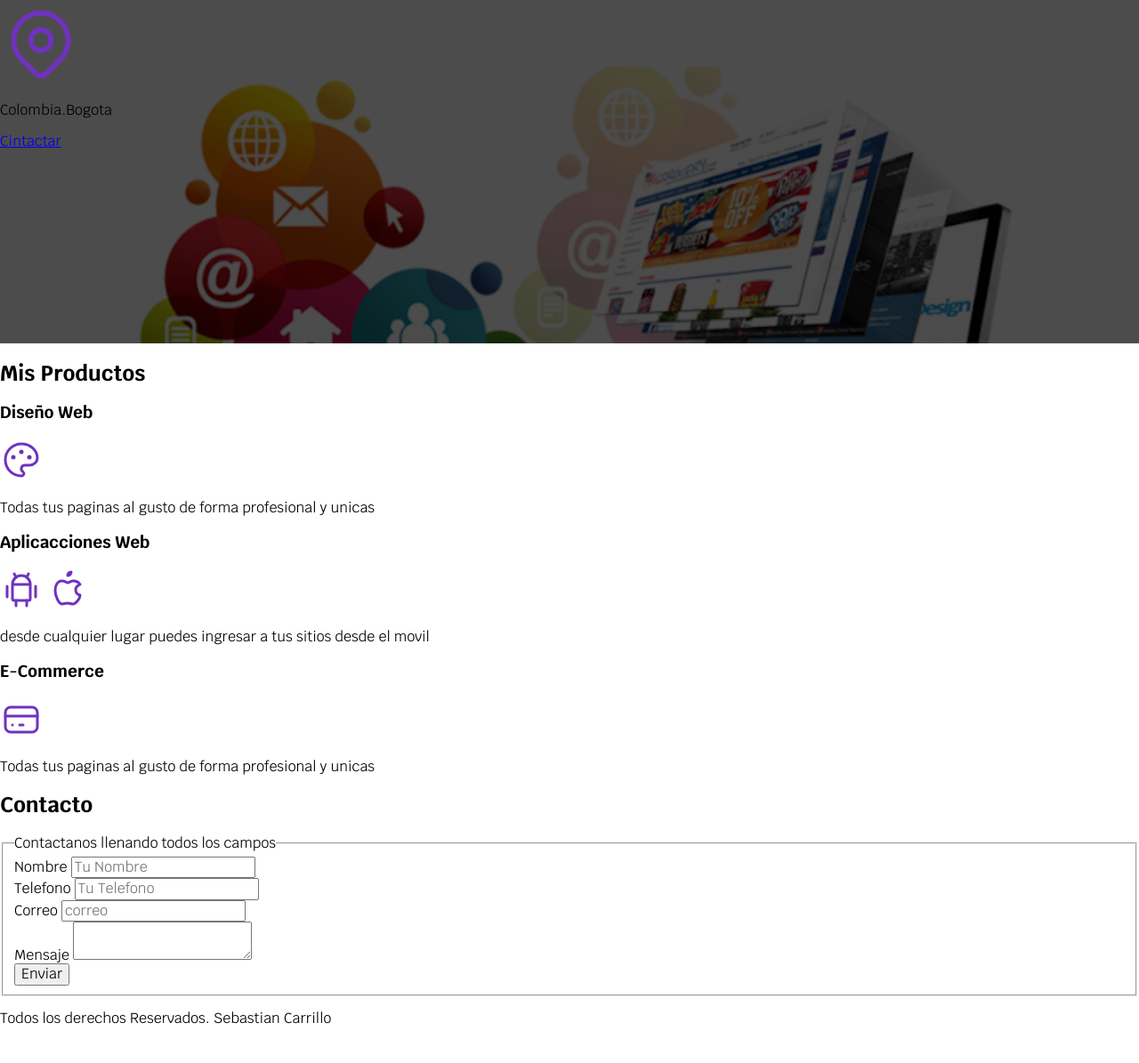
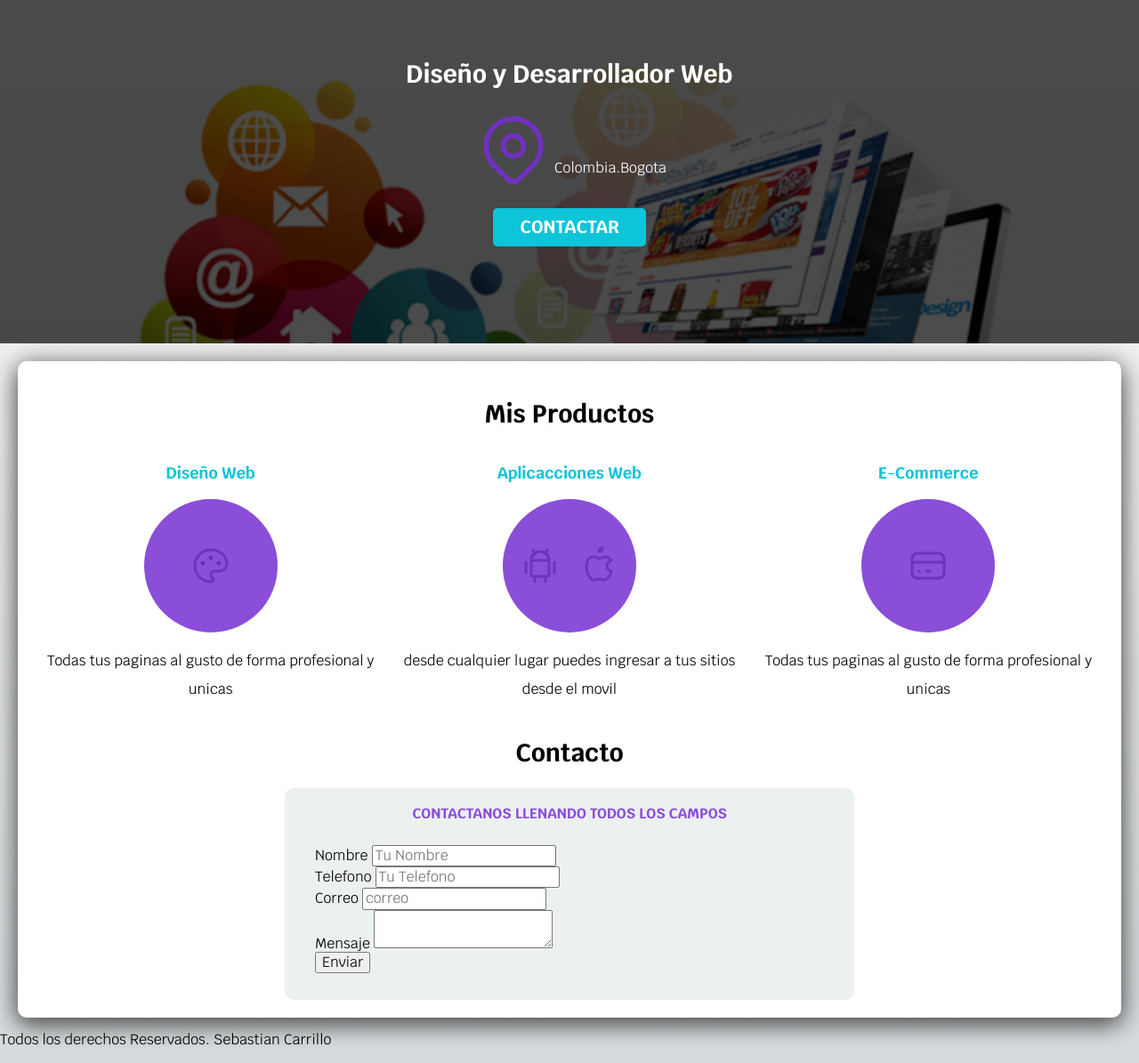
Before and after one commit to ssebastiian/curso_pagina1, a plain HTML site: page index.html in a window 1280 px wide. Shown: the part 202-1397 px from the top of the page at 89% size. Before the commit the page ends 1372 px from the top, so only its background shows below. Drawn offline with Linux system fonts and the light colour scheme.

Commit message:
creacion de la seccion de servicios

```diff
--- a/css/styles.css
+++ b/css/styles.css
@@ -8,13 +8,26 @@
 html{
     font-size: 62.5%;
 }
+*,*::before, *::after{
+    box-sizing: inherit;
+}
 body{
     font-size: 16px;
     font-family: 'Krub', sans-serif;
+    background-image:linear-gradient(to top, #D7DBDD 0%, var(--blanco) 100%);
 }
-.titulo{
+
+h1{
+    font-size: 3.8rem;
+}
+h2{
+    font-size: 2.8rem;
+}
+h3{
+    font-size: 1.8rem;
+}
+h1,h2,h3{
     text-align: center;
-    font-size: 3.8rem;
 }
 
 .titulo span{
@@ -24,6 +37,34 @@ body{
     max-width: 120rem;
     margin: 0 auto;
 }
+
+.botton{
+    background-color: var(--secundario);
+    color: var(--blanco);
+    padding: 1rem 3rem;
+    margin-top: 2rem;
+    font-size: 2rem;
+    text-decoration: none;
+    text-transform: uppercase; /*estilos del botton principal*/
+    font-weight: bold;
+    border-radius: .5rem;
+    width: 80%;
+    text-align: center;
+}
+
+@media (min-width: 768px) {
+    .botton{
+        width: auto;     /*responsive del botton*/
+    }
+}
+
+.sombra{
+    box-shadow: 0px 6px 28px 1px rgba(0,0,0,0.75); /*las sombras de un formulario al su alrededor */
+    background-color: var(--blanco);
+    padding: 2rem;
+    border-radius: 1rem;
+}
+
 .nav-bg{
     background-color: var(--secundario);
 }
@@ -60,10 +101,80 @@ body{
     background-size: cover;
     height: 450px;
     position: relative;
+    margin-bottom: 2rem;
 }
 .contenido-hero{
     position: absolute;
     background-color: rgba(0, 0, 0, .7);
     width: 100%;
     height: 100%;
+
+    display: flex;
+    flex-direction: column;
+    align-items: center;        /*ubicaccion de los objetos "centrar o indicar la ubicacion"*/
+    justify-content: center;
 }
+
+.contenido-hero h2,
+.contenido-hero p{
+    color: var(--blanco);
+
+}
+
+.ubicacion{
+    display: flex;
+    align-items: flex-end;
+}
+@media (min-width:768px) {
+    .servicios{
+        display: grid;
+        grid-template-columns: 1fr 1fr 1fr;
+        column-gap: 1rem;
+    }
+}
+
+.servicio{
+    display: flex;/*modular para ubicarlo*/
+    flex-direction: column; /*le indicamos que va estar en columnas*/
+    align-items: center; /*que centre su contenido*/
+}
+
+.servicio h3{
+    color: var(--secundario);
+}
+.servicio p{
+    line-height: 2;
+    text-align: center;
+}
+/* crear el icono reddondo o circular de la tabla de servicios */
+.servicio .iconos{
+    height: 15rem;
+    width: 15rem;
+    background-color: var(--primario);
+    border-radius: 50%;
+    display: flex; /*modular a los estilos y ya viene por defecto a la derecha*/
+    justify-content: space-evenly;/*acentrar el contenido horizontalmente*/
+    align-items: center; /*vertical mente centrar */
+}
+
+.formulario{
+    background-color:#ECF0F1;
+    width: min(60rem,100%);/* utiliza para el tamaño del formulario tipo responsive*/
+    margin: 0 auto; /* podemos utilizar ya que no esta dentro de un display flex para llamar justifi content*/
+    padding: 2rem;
+    border-radius: 1rem;
+
+}
+
+.formulario fieldset{
+    border: none;
+}
+
+.formulario legend{
+    text-align: center;
+    color: var(--primario);
+    text-transform: uppercase;
+    font-weight: 700;
+    margin-bottom: 2rem;
+
+}
--- a/index.html
+++ b/index.html
@@ -15,7 +15,7 @@
 </head>
 <body>
     <header>
-        <h1 class="titulo">Sebastian Carrillo <span class="titulo"> Desarrollador Web</span></h1>
+        <h1 >Sebastian Carrillo <span> Desarrollador Web</span></h1>
     </header>
 
     <div class="nav-bg">
@@ -29,20 +29,23 @@
     <section class="hero">
         <div class="contenido-hero">
             <h2>Diseño y Desarrollador Web</h2>
+            <div class="ubicacion">
                 <svg xmlns="http://www.w3.org/2000/svg" class="icon icon-tabler icon-tabler-map-pin" width="92" height="92" viewBox="0 0 24 24" stroke-width="1.5" stroke="#6f32be" fill="none" stroke-linecap="round" stroke-linejoin="round">
                     <path stroke="none" d="M0 0h24v24H0z" fill="none"/>
                     <circle cx="12" cy="11" r="3" />
                     <path d="M17.657 16.657l-4.243 4.243a2 2 0 0 1 -2.827 0l-4.244 -4.243a8 8 0 1 1 11.314 0z" />
                 </svg>
                 <p>Colombia.Bogota</p>
-
-            <a href="#">Cintactar</a>
+            </div>
+            <a class="botton" href="#">Contactar</a>
         </div>
     </section>
-    <main>
+    <main class="contenedor sombra">
         <h2>Mis Productos</h2>
-        <section>
+        <div class="servicios">
+            <section class="servicio">
                 <h3>Diseño Web</h3>
+                <div class="iconos">
                     <svg xmlns="http://www.w3.org/2000/svg" class="icon icon-tabler icon-tabler-palette" width="48" height="48" viewBox="0 0 24 24" stroke-width="1.5" stroke="#6f32be" fill="none" stroke-linecap="round" stroke-linejoin="round">
                         <path stroke="none" d="M0 0h24v24H0z" fill="none"/>
                         <path d="M12 21a9 9 0 1 1 0 -18a9 8 0 0 1 9 8a4.5 4 0 0 1 -4.5 4h-2.5a2 2 0 0 0 -1 3.75a1.3 1.3 0 0 1 -1 2.25" />
@@ -50,10 +53,12 @@
                         <circle cx="12" cy="7.5" r=".5" fill="currentColor" />
                         <circle cx="16.5" cy="10.5" r=".5" fill="currentColor" />
                     </svg>
+                </div>
                 <p>Todas tus paginas al gusto de forma profesional y unicas</p>
             </section>
-        <section>
+            <section class="servicio">
                 <h3>Aplicacciones Web</h3>
+                <div class="iconos">
                     <svg xmlns="http://www.w3.org/2000/svg" class="icon icon-tabler icon-tabler-brand-android" width="48" height="48" viewBox="0 0 24 24" stroke-width="1.5" stroke="#6f32be" fill="none" stroke-linecap="round" stroke-linejoin="round">
                         <path stroke="none" d="M0 0h24v24H0z" fill="none"/>
                         <line x1="4" y1="10" x2="4" y2="16" />
@@ -64,15 +69,18 @@
                         <line x1="9" y1="18" x2="9" y2="21" />
                         <line x1="15" y1="18" x2="15" y2="21" />
                     </svg>
+
                     <svg xmlns="http://www.w3.org/2000/svg" class="icon icon-tabler icon-tabler-brand-apple" width="48" height="48" viewBox="0 0 24 24" stroke-width="1.5" stroke="#6f32be" fill="none" stroke-linecap="round" stroke-linejoin="round">
                         <path stroke="none" d="M0 0h24v24H0z" fill="none"/>
                         <path d="M9 7c-3 0 -4 3 -4 5.5c0 3 2 7.5 4 7.5c1.088 -.046 1.679 -.5 3 -.5c1.312 0 1.5 .5 3 .5s4 -3 4 -5c-.028 -.01 -2.472 -.403 -2.5 -3c-.019 -2.17 2.416 -2.954 2.5 -3c-1.023 -1.492 -2.951 -1.963 -3.5 -2c-1.433 -.111 -2.83 1 -3.5 1c-.68 0 -1.9 -1 -3 -1z" />
                         <path d="M12 4a2 2 0 0 0 2 -2a2 2 0 0 0 -2 2" />
                     </svg>
+                </div>
                 <p>desde cualquier lugar puedes ingresar a tus sitios desde el movil</p>
             </section>
-        <section>
+            <section class="servicio">
                 <h3>E-Commerce</h3>
+                <div class="iconos">
                     <svg xmlns="http://www.w3.org/2000/svg" class="icon icon-tabler icon-tabler-credit-card" width="48" height="48" viewBox="0 0 24 24" stroke-width="1.5" stroke="#6f32be" fill="none" stroke-linecap="round" stroke-linejoin="round">
                         <path stroke="none" d="M0 0h24v24H0z" fill="none"/>
                         <rect x="3" y="5" width="18" height="14" rx="3" />
@@ -80,12 +88,14 @@
                         <line x1="7" y1="15" x2="7.01" y2="15" />
                         <line x1="11" y1="15" x2="13" y2="15" />
                     </svg>
+                </div>
                 <p>Todas tus paginas al gusto de forma profesional y unicas</p>
             </section>
-    </main>
+        </div> <!-- cierre de la clase de servicios -->
+
         <section>
             <h2>Contacto</h2>
-        <form action="">
+            <form class="formulario">
                 <fieldset>
                     <legend>Contactanos llenando todos los campos</legend>
                     <div>
@@ -114,6 +124,7 @@
                 </fieldset>
             </form>
         </section>
+    </main>
     <footer>
         <p>Todos los derechos Reservados. Sebastian Carrillo</p>
     </footer>
```
Lines whose indentation alone changed are shown as unchanged.
